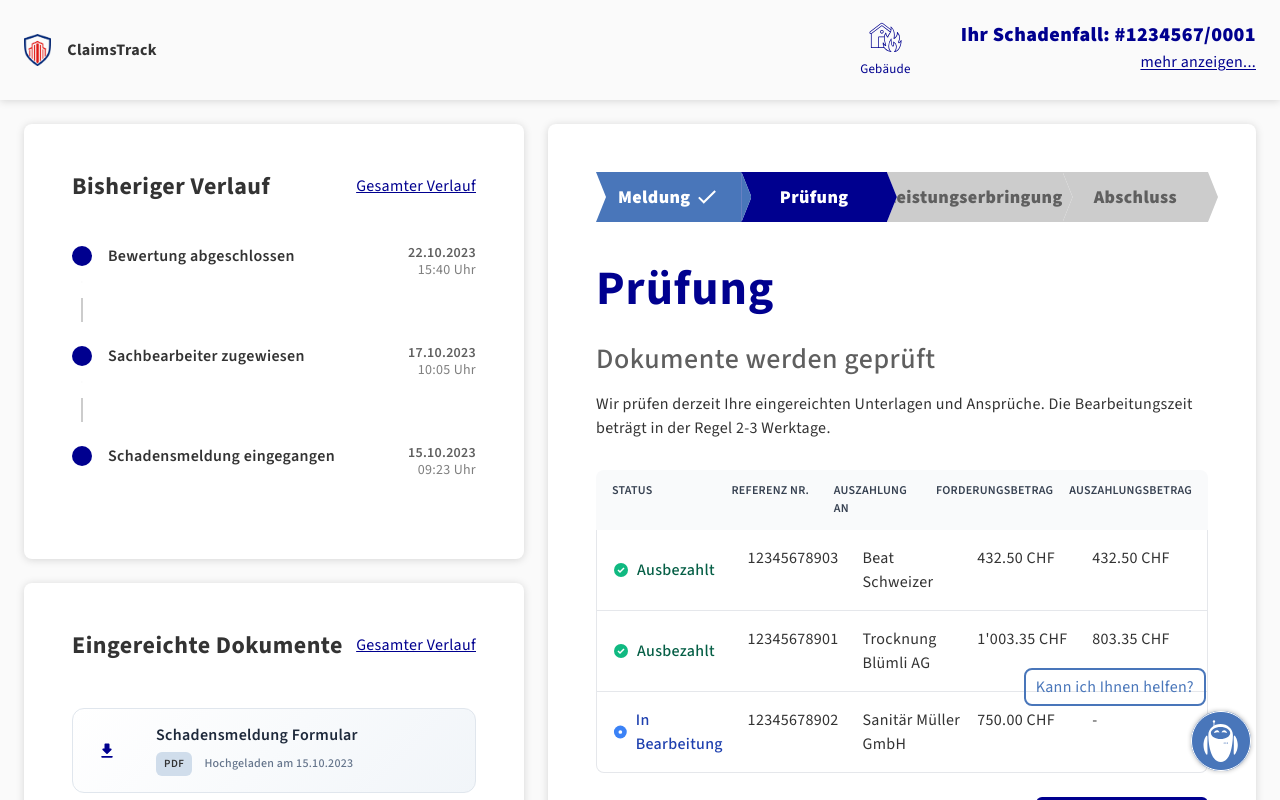
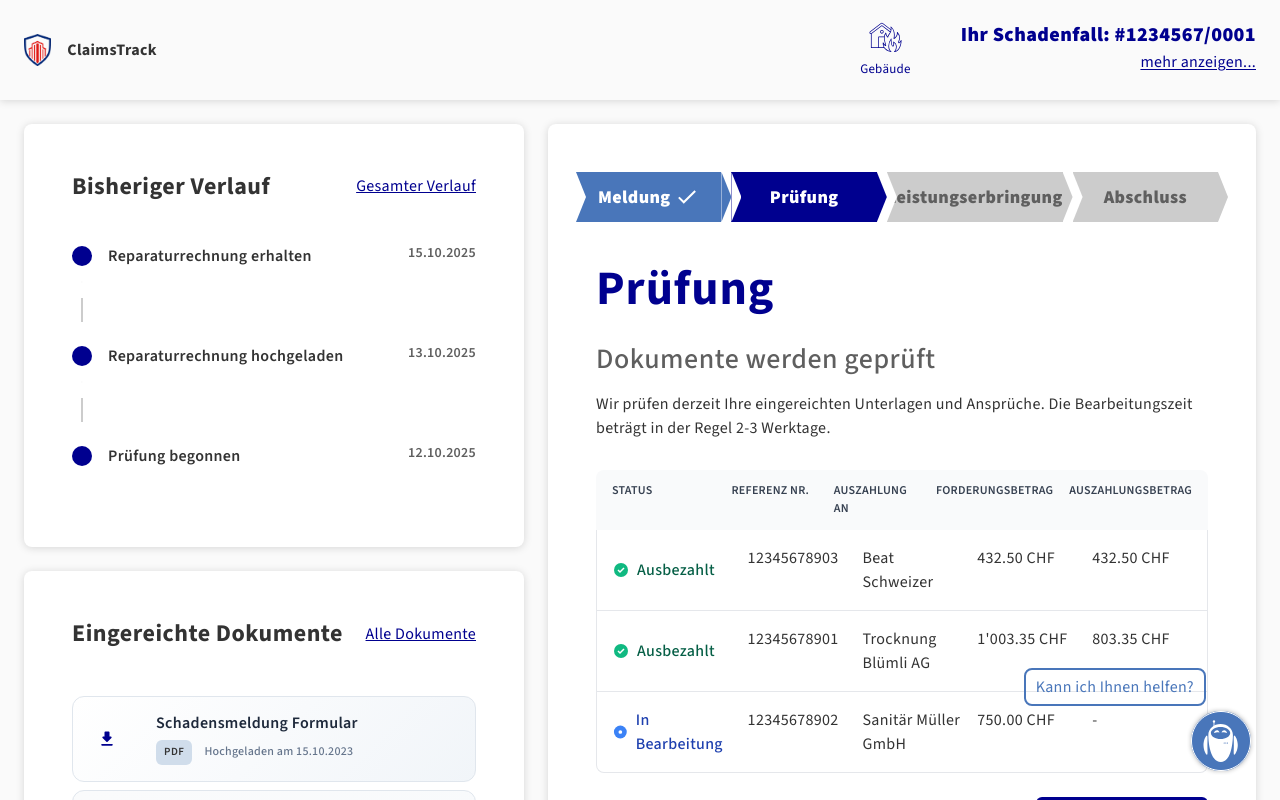
Before and after one commit to domenik-hofer/hackathon-2025, a React (Vite) app: page / in a window 1280 px wide. Both pictures are taken after a click on the button "STATUS ABFRAGEN". Shown: the top 800 px of the page. Built offline with nearby package versions, Linux system fonts and the light colour scheme.

Commit message:
Domenik: various fixes

```diff
--- a/src/components/document/DocumentList.tsx
+++ b/src/components/document/DocumentList.tsx
@@ -23,7 +23,7 @@ function formatDate(dateString: string): string {
 }
 
 export function DocumentList({ documents }: DocumentListProps) {
-    const maxVisible = 3;
+    const maxVisible = 2;
     const visible = documents.slice(0, maxVisible);
     const remaining = Math.max(0, documents.length - maxVisible);
 
@@ -38,7 +38,7 @@ export function DocumentList({ documents }: DocumentListProps) {
                     data-bs-target='#offcanvasDocuments'
                     aria-controls='offcanvasDocuments'
                 >
-                    Gesamter Verlauf
+                    Alle Dokumente
                 </a>
             </div>
 
@@ -109,17 +109,7 @@ export function DocumentList({ documents }: DocumentListProps) {
                 </div>
             ))}
 
-            {remaining > 0 && (
-                <div className={c('moreRow')}>
-                    <a
-                        className={c('moreCompact')}
-                        data-bs-toggle='offcanvas'
-                        data-bs-target='#offcanvasDocuments'
-                    >
-                        Weitere {remaining} Dokumente
-                    </a>
-                </div>
-            )}
+
         </div>
     );
 }
--- a/src/components/login/LoginForm.tsx
+++ b/src/components/login/LoginForm.tsx
@@ -5,8 +5,8 @@ import { usePage } from '../../context/PageContext';
 import { Button } from '../button/Button';
 
 const LoginForm: React.FC = () => {
-    const [claimNumber, setClaimNumber] = useState('BLD-2023-001');
-    const [lastName, setLastName] = useState('Mustermann');
+    const [claimNumber, setClaimNumber] = useState('1234567/0001');
+    const [lastName, setLastName] = useState('Schweizer');
     const [error, setError] = useState('');
     const { validateClaim, setCurrentClaim } = useClaims();
     const { setActivePage } = usePage();
@@ -40,7 +40,7 @@ const LoginForm: React.FC = () => {
                         value={claimNumber}
                         onChange={e => setClaimNumber(e.target.value)}
                         className={LoginFormStyles['form-input']}
-                        placeholder='e.g. BLD-2023-001'
+                        placeholder='e.g. 1234567/0001'
                     />
                 </div>
                 <div className={LoginFormStyles['form-group']}>
@@ -53,7 +53,7 @@ const LoginForm: React.FC = () => {
                         value={lastName}
                         onChange={e => setLastName(e.target.value)}
                         className={LoginFormStyles['form-input']}
-                        placeholder='e.g. Smith'
+                        placeholder='Schweizer'
                     />
                 </div>
                 {error && (
--- a/src/components/status/Status.module.css
+++ b/src/components/status/Status.module.css
@@ -5,6 +5,7 @@
     display: flex;
     --arrow-color: var(--color-greyscale-5);
     margin-bottom: 40px;
+    translate: -10px 0;
 
     .status {
         background: var(--arrow-color);
@@ -19,17 +20,21 @@
         gap: 5px;
         position: relative;
 
+
         &:nth-child(1) {
             z-index: 9;
+            translate: -10px 0;
         }
         &:nth-child(2) {
             z-index: 8;
         }
         &:nth-child(3) {
             z-index: 7;
+            translate: 10px 0;
         }
         &:nth-child(4) {
             z-index: 6;
+            translate: 20px 0;
         }
         &:nth-child(5) {
             z-index: 5;
@@ -514,7 +519,7 @@
 
 .status:hover {
     transform: translateY(-2px);
-    box-shadow: 0 4px 8px rgba(0, 0, 0, 0.1);
+    box-shadow: 4px 4px 8px rgba(0, 0, 0, 0.1);
 }
 
 /* Detail Content Styles */
--- a/src/components/timeline/Timeline.tsx
+++ b/src/components/timeline/Timeline.tsx
@@ -81,7 +81,7 @@ export function Timeline({ items }: TimelineProps) {
                         <div key={item.id} className={c('timelineItem', 'small')}>
                             <div className={c('iconContainer')}>
                                 <div className={c('icon')}></div>
-                                {index < sorted.length - 1 && (
+                                {index < sorted.length - sorted.length + 2 && (
                                     <div className={c('connectorWrapper')}>
                                         <svg
                                             xmlns='http://www.w3.org/2000/svg'
--- a/src/pages/login/LoginPage.module.css
+++ b/src/pages/login/LoginPage.module.css
@@ -37,3 +37,7 @@
   color: #4b5563;
   font-size: 0.875rem;
 }
+
+.logo img {
+    margin: auto;
+}
--- a/src/pages/login/LoginPage.tsx
+++ b/src/pages/login/LoginPage.tsx
@@ -1,12 +1,16 @@
 import React from 'react'
 import LoginForm from '../../components/login/LoginForm'
 import LoginPageStyles from './LoginPage.module.css'
+import claimstrackPng from '../../assets/icons/claimstrack.png';
 
 const LoginPage: React.FC = () => {
   return (
     <div className={LoginPageStyles["login-page-container"]}>
       <main className={LoginPageStyles["login-main"]}>
         <div className={LoginPageStyles["login-header"]}>
+            <div className={LoginPageStyles["logo"]}>
+                <img src={claimstrackPng} alt='Claimstrack Logo' width='120' />
+            </div>
           <h1 className={LoginPageStyles["login-title"]}>
             Willkommen zu ClaimsTrack
           </h1>
--- a/src/utils/mockData.ts
+++ b/src/utils/mockData.ts
@@ -99,7 +99,7 @@ export const getStatusColor = (status: Claim['status']) => {
 export const persons: Person[] = [
   {
     id: 'person-001',
-    fullName: 'Max Mustermann',
+    fullName: 'Beat Schweizer',
     email: 'mail@maxmustermann.de',
     phone: '555-123-4567',
   },
@@ -108,14 +108,14 @@ export const persons: Person[] = [
 export const claimsMeta: NormalizedClaimMeta[] = [
   {
     id: 'claim-001',
-    claimNumber: 'BLD-2023-001',
+    claimNumber: '1234567/0001',
     status: 'in_review',
     submissionDate: '2023-10-15',
     estimatedCompletion: '2023-11-15',
     description: 'Wasserschaden durch Rohrbruch in der Küche',
     personId: 'person-001',
     password: 'secure123',
-    assignedTo: 'Herr Müller',
+    assignedTo: 'Schweizer',
   },
 ]
 
@@ -148,32 +148,41 @@ export const claimDocuments: ClaimDocument[] = [
 
 export const claimEvents: ClaimEvent[] = [
   {
-    id: 'evt-001',
       claimId: 'claim-001',
-    date: '2023-10-15',
-    time: '09:23',
-    type: 'submitted',
-    message: 'Schadensmeldung erfolgreich eingereicht',
-    icon: 'file-text',
+      date: '2025-10-11',
+      title: 'Schadenmeldung eingegangen',
   },
     {
-    id: 'evt-002',
         claimId: 'claim-001',
-    date: '2023-10-17',
-    time: '10:05',
-    type: 'assigned',
-    message: 'Sachbearbeiter Herr Müller wurde zugewiesen',
-    icon: 'user',
+        date: '2025-10-12',
+        title: 'Prüfung begonnen',
     },
     {
-    id: 'evt-003',
         claimId: 'claim-001',
-    date: '2023-10-22',
-    time: '15:40',
-    type: 'assessment_complete',
-    message: 'Erste Bewertung abgeschlossen. Wartet auf Prüfung des Kostenvoranschlags.',
-    icon: 'clipboard-check',
+        date: '2025-10-12',
+        title: 'Bericht Gutachten angefordert',
     },
+    {
+        claimId: 'claim-001',
+        date: '2025-10-13',
+        title: 'Reparaturrechnung hochgeladen',
+    },
+    {
+        claimId: 'claim-001',
+        date: '2025-10-15',
+        title: 'Reparaturrechnung erhalten',
+    },
+    {
+        claimId: 'claim-001',
+        date: '2025-10-12',
+        title: 'Bericht Gutachten erhalten',
+    },
+    {
+        claimId: 'claim-001',
+        date: '2025-10-12',
+        title: 'Dokumente abschliessend geprüft',
+    },
+
     ]
 
 // ---------------------------------------------------------
@@ -250,12 +259,9 @@ export function buildStammdatenFromClaimAndPerson(
 
 export function buildTimelineItemsFromEvents(events: ClaimEvent[]): TimelineItem[] {
   return events.map((e, idx) => ({
-    id: idx + 1,
-    title: mapEventTypeToTitle(e),
+    title: e.title,
     description: e.message,
     date: formatGermanDate(e.date),
-    time: e.time ? `${e.time} Uhr` : '',
-    icon: e.icon || mapEventTypeToIcon(e.type),
   }))
 }
 
```
Lines whose indentation alone changed are shown as unchanged.
